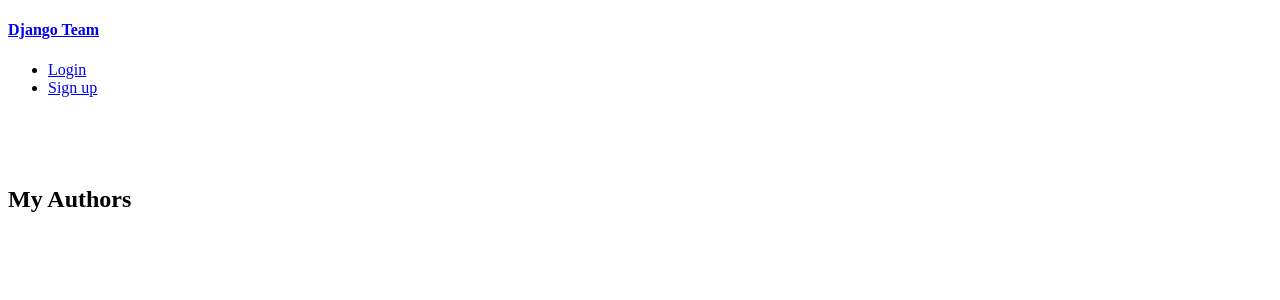
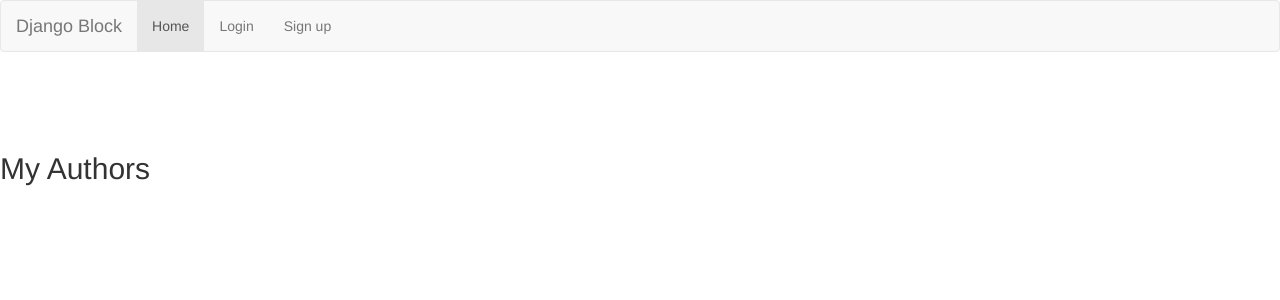
Before and after one commit to Tomasz1577/DjangoSDA, a Django app: page /books/author-list in a window 1280 px wide. Shown: the top 300 px of the page. Run offline with Django 4.2, Linux system fonts and the light colour scheme; some libraries are stand-ins or nearby versions.

Commit message:
New Nevbar

```diff
--- a/templates/base.html
+++ b/templates/base.html
@@ -2,24 +2,26 @@
 <html lang="en">
 <head>
     <meta charset="UTF-8">
-    <meta name="viewport" content="width=device-width, initial-scale=1.0">
-    <meta http-equiv="X-UA-Compatible" content="ie=edge">
     <title>Django Block</title>
-    <link rel="stylesheet" href="https://use.fontawesome.com/releases/v5.7.2/css/all.css">
-    <link href="https://fonts.googleapis.com/css?family=Poppins&display=swap" rel="stylesheet">
+    <meta name="viewport" content="width=device-width, initial-scale=1">
+    <link rel="stylesheet" href="https://maxcdn.bootstrapcdn.com/bootstrap/3.4.1/css/bootstrap.min.css">
+    <script src="https://ajax.googleapis.com/ajax/libs/jquery/3.6.0/jquery.min.js"></script>
+    <script src="https://maxcdn.bootstrapcdn.com/bootstrap/3.4.1/js/bootstrap.min.js"></script>
 </head>
 <body>
-<nav class="navbar">
-    <div class="logo">
-        <h4><a href="/">Django Team</a></h4>
+<nav class="navbar navbar-default">
+  <div class="container-fluid">
+    <div class="navbar-header">
+      <a class="navbar-brand" href="/">Django Block</a>
     </div>
-    <ul class="nav-links">
+    <ul class="nav navbar-nav">
+      <li class="active"><a href="/">Home</a></li>
         {% if not user.is_authenticated %}
         <li>
             <a href="/users/login/">Login</a>
         </li>
         <li>
-            <a href="/users/sign-up/">Sign up</a>
+            <a href="/users/sign_up/">Sign up</a>
         </li>
         {% else %}
         <li>
@@ -27,11 +29,7 @@
         </li>
         {% endif %}
     </ul>
-    <div class="stack">
-        <div class="line1"></div>
-        <div class="line2"></div>
-        <div class="line3"></div>
-    </div>
+  </div>
 </nav>
 <br>
 <br>
```
